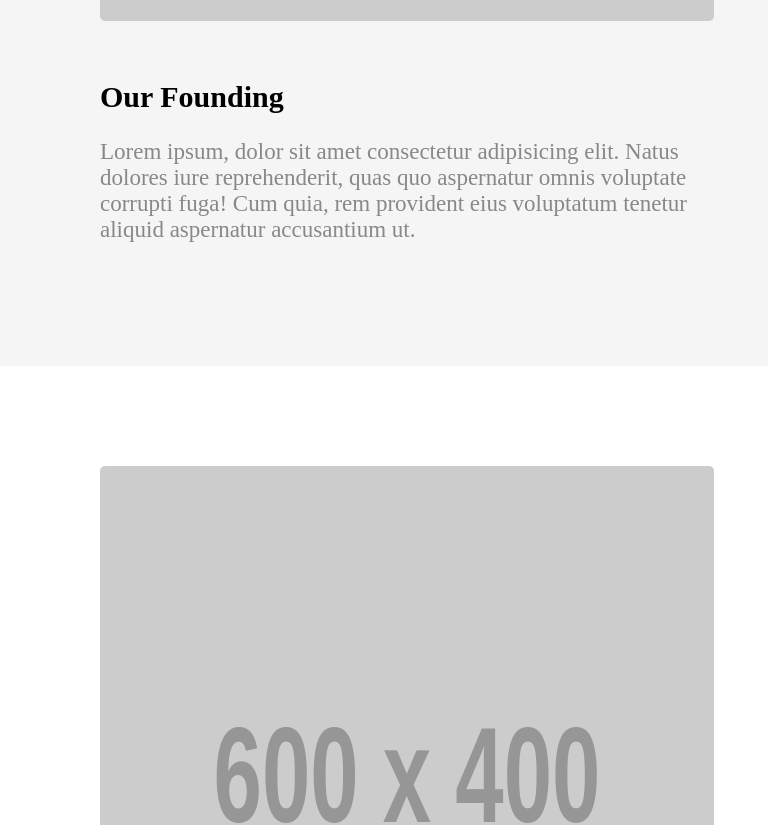
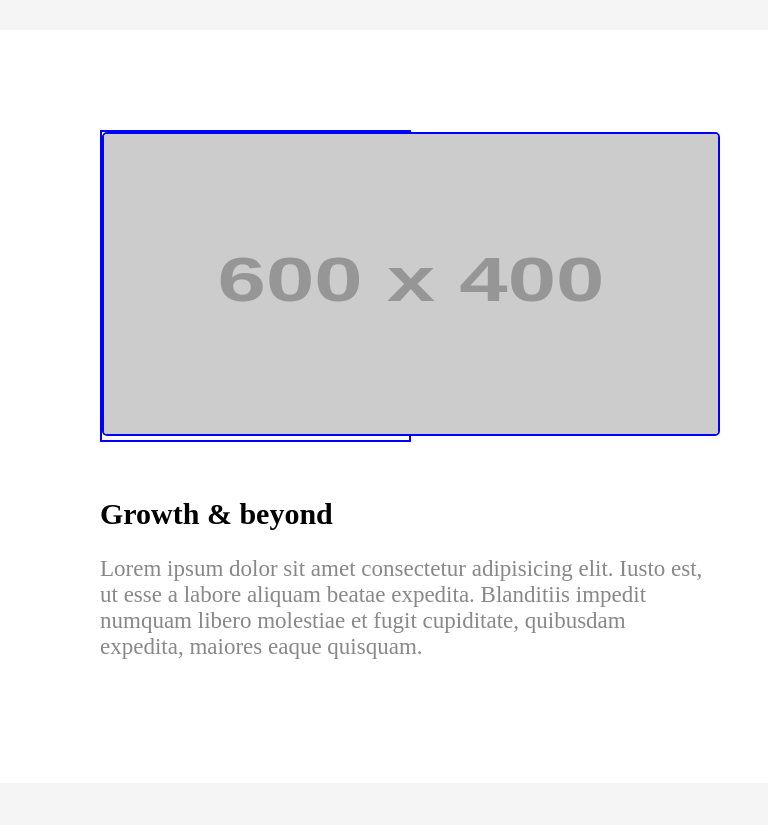
Before and after one commit to Royale10-star/COMPLETE-WEBSITE, a plain HTML site: page about.html in a window 768 px wide. Shown: the part 1260-2085 px from the top of the page. Drawn offline with nearby package versions, Linux system fonts and the light colour scheme; placeholder pictures from the web are drawn by us.

Commit message:
updated contact.html

```diff
--- a/css/about.css
+++ b/css/about.css
@@ -358,13 +358,15 @@ small {
 
   .f-image {
     width: 80vw;
-    height: 80vh;
-    /* margin: 0 auto; */
+    /* height: 80vh; */
+    margin: 0 auto;
     /* margin-right: 70px; */
+    border: 2px solid blue;
   }
 
   .g-img {
-    width: 50%;
+    /* width: 50%; */
+    border: 2px solid blue;
   }
   .f-text p {
     font-size: 23px;
@@ -384,7 +386,6 @@ small {
   }
 
   .d4{
-    /* border: 2px solid blue; */
 
     padding-bottom: 0;
   }
```
